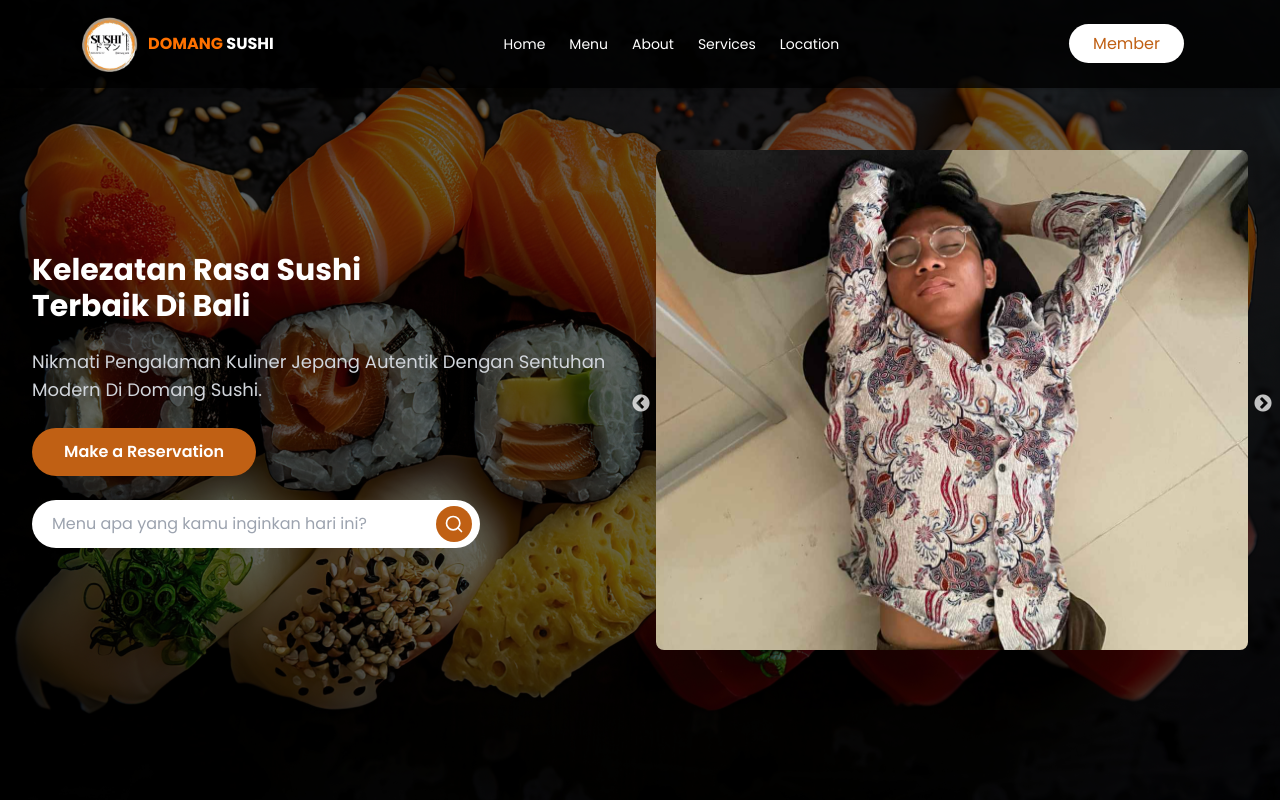
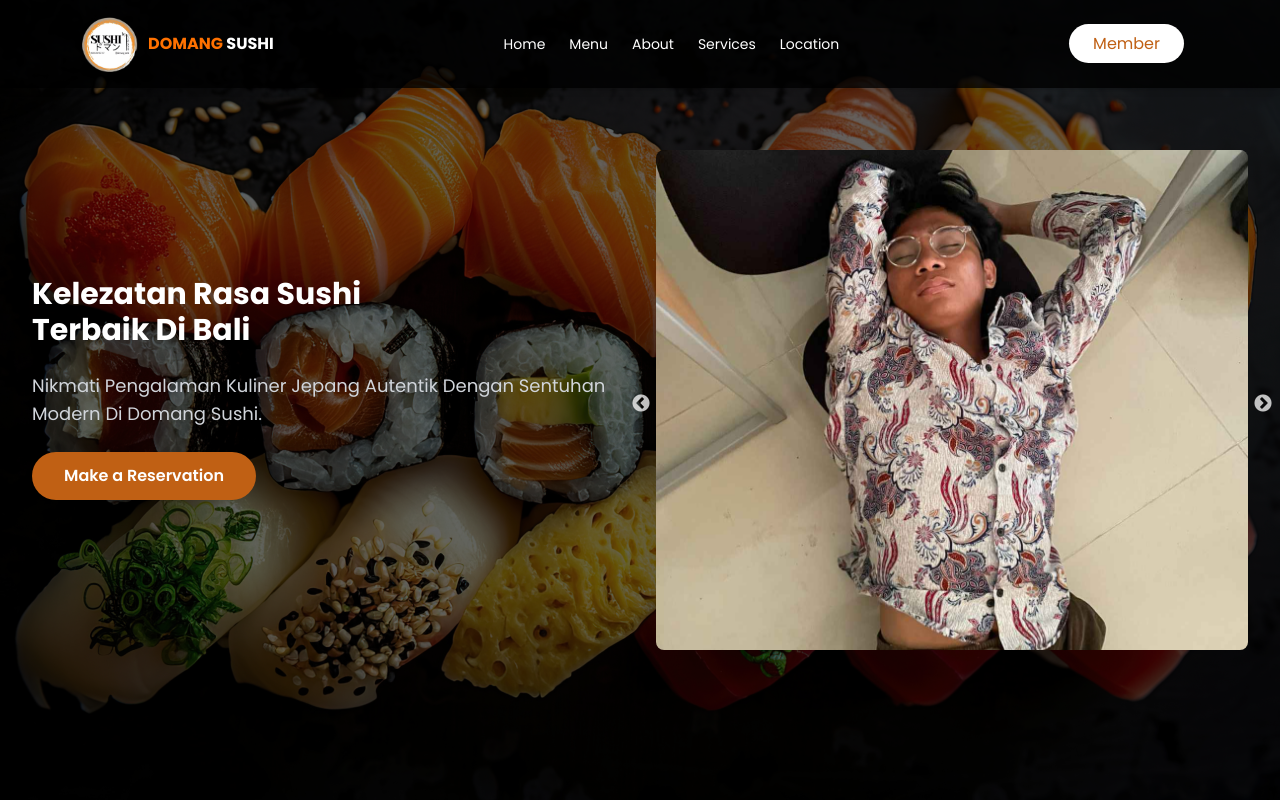
Before and after one commit to pablooqt/testing, a Next.js app: page / in a window 1280 px wide. Shown: the top 800 px of the page. Built offline with nearby package versions, Linux system fonts and the light colour scheme.

Commit message:
update reservasi

```diff
--- a/app/userReservasi/page.jsx
+++ b/app/userReservasi/page.jsx
@@ -110,7 +110,6 @@ const ReservationPage = () => {
               <option value="">Pilih meja</option>
               <option value="1">Meja 1</option>
               <option value="2">Meja 2</option>
-              <option value="3">Meja 3</option>
             </select>
           </div>
           <div>
--- a/components/layout/Hero.jsx
+++ b/components/layout/Hero.jsx
@@ -65,14 +65,14 @@ export default function Hero() {
             </Link>
 
             <div className="relative w-full max-w-md mt-4">
-              <input
+              {/* <input
                 type="text"
                 placeholder="Menu apa yang kamu inginkan hari ini?"
                 className="w-full py-3 pl-5 pr-16 bg-white rounded-full text-gray-800 focus:outline-none focus:ring-2 focus:ring-[#C06014]"
-              />
-              <button className="absolute right-2 top-1/2 transform -translate-y-1/2 bg-[#C06014] text-white p-2 rounded-full hover:bg-[#AD4C10] transition duration-300">
+              /> */}
+              {/* <button className="absolute right-2 top-1/2 transform -translate-y-1/2 bg-[#C06014] text-white p-2 rounded-full hover:bg-[#AD4C10] transition duration-300">
                 <Search size={20} />
-              </button>
+              </button> */}
             </div>
           </div>
 
```
